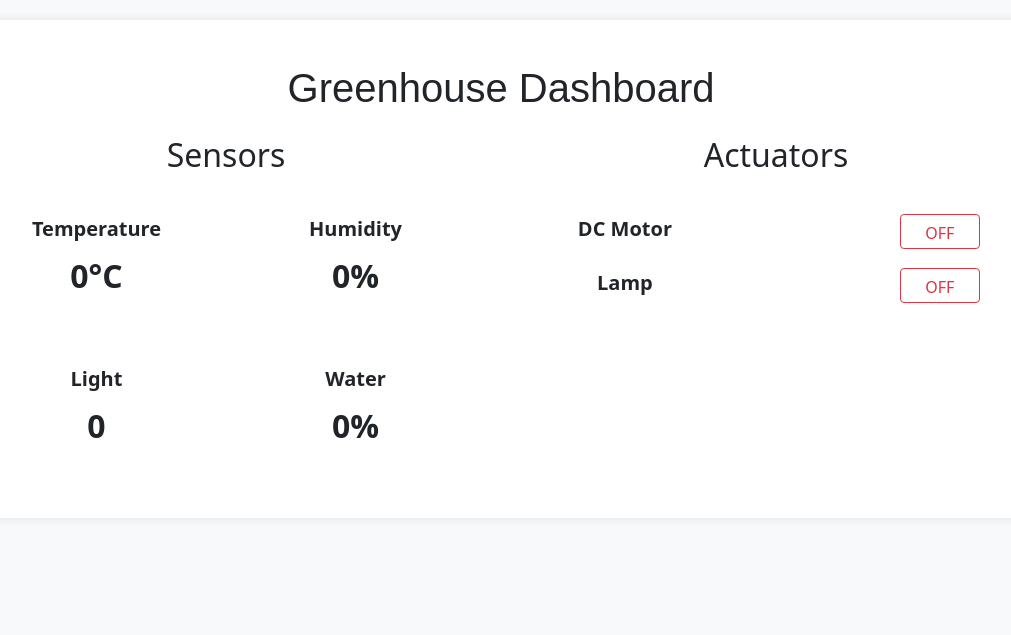
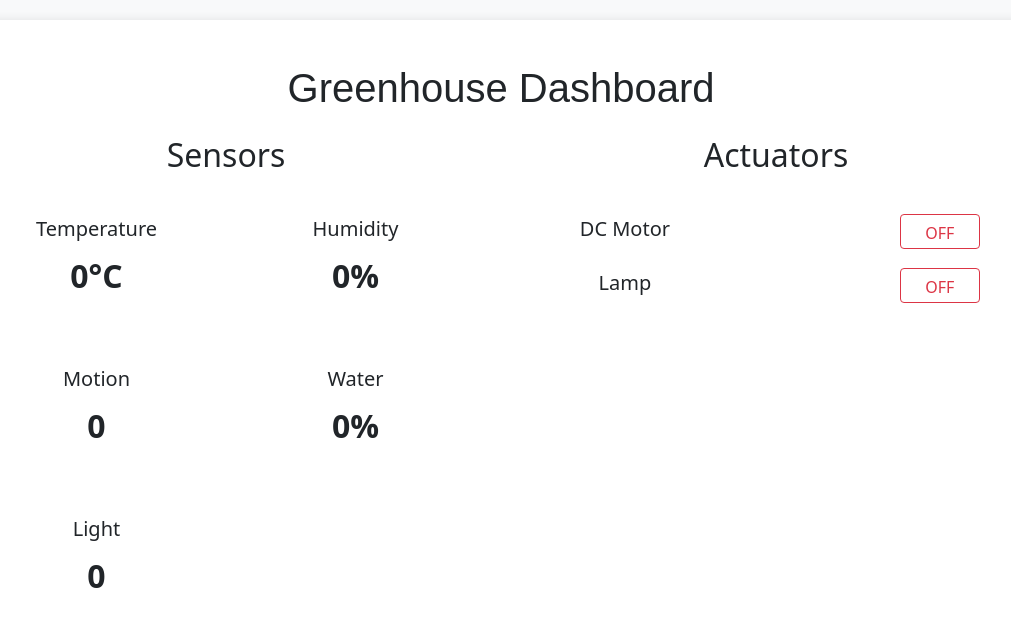
Before and after one commit to 00012013/IoT_Cw_12013, a plain HTML site: page index.html in a window 1280 px wide. Shown: the whole page, without its empty margins (139-1150 px from the left). Drawn offline with nearby package versions, Linux system fonts and the light colour scheme; no server answers.

Commit message:
motion added

```diff
--- a/app.js
+++ b/app.js
@@ -20,6 +20,7 @@ const firebaseConfig = {
   let water = 0;
   let motorValue = false;
   let lamp = false;
+  let motion = 0;
 
   // Database references
   const dbHumidity = database.ref("Humid");
@@ -28,6 +29,7 @@ const firebaseConfig = {
   const dbWater = database.ref("Water");
   const dbMotorStatus = database.ref("motorStatus");
   const dbLamp = database.ref("Lamp");
+  const dbMotion = database.ref("Motion")
 
   // Fetch data from Firebase and update UI
   dbHumidity.on("value", snapshot => {
@@ -60,6 +62,14 @@ const firebaseConfig = {
     updateButtonStatus("lampBtn", lamp);
   });
 
+
+  dbMotion.on("value", snapshot => {
+    light = snapshot.val();
+    document.getElementById("motion_value").textContent = motion;
+  });
+
+
+
   // Update button status based on database value
   function updateButtonStatus(btnId, value) {
     const btn = document.getElementById(btnId);
--- a/index.html
+++ b/index.html
@@ -23,7 +23,7 @@
         <section class="iot-section">
           <div class="row">
             <div class="col-md-6">
-              <h2 class="text-center mb-4 ">Sensors</h2>
+              <h2 class="text-center mb-4">Sensors</h2>
               <div class="mb-3">
                   <div class="card-body">
                     <div class="row">
@@ -41,21 +41,31 @@
                       </div>
                     </div>
                   </div>
-                </div>
+              </div>
               <div class="mb-3">
                   <div class="card-body">
                     <div class="row">
-                      <div class="col-md-6">
-                        <div class="card-title">Light</div>
-                        <p class="iot-value " id="light_value">0</p>
-                      </div>
+                       <div class="col-md-6">
+                      <div class="card-title">Motion</div>
+                      <p class="iot-value " id="motion_value">0</p>
+                    </div>
                       <div class="col-md-6">
                         <div class="card-title">Water</div>
                         <p class="iot-value " id="water_value">0%</p>
+                      </div>
+                    </div>
+                </div>
+              </div>
+              <div class="mb-3">
+                <div class="card-body">
+                  <div class="row">
+                    <div class="col-md-6">
+                      <div class="card-title">Light</div>
+                      <p class="iot-value " id="light_value">0</p>
                     </div>
                   </div>
-                </div>
               </div>
+            </div>
             </div>
             <div class="col-md-6">
               <h2 class="text-center mb-4 ">Actuators</h2>
--- a/main.css
+++ b/main.css
@@ -33,3 +33,7 @@ body {
     height: 35px;
     font-size: 1rem;
   }
+
+  .card-title{
+    font-weight: normal;
+  }
```
